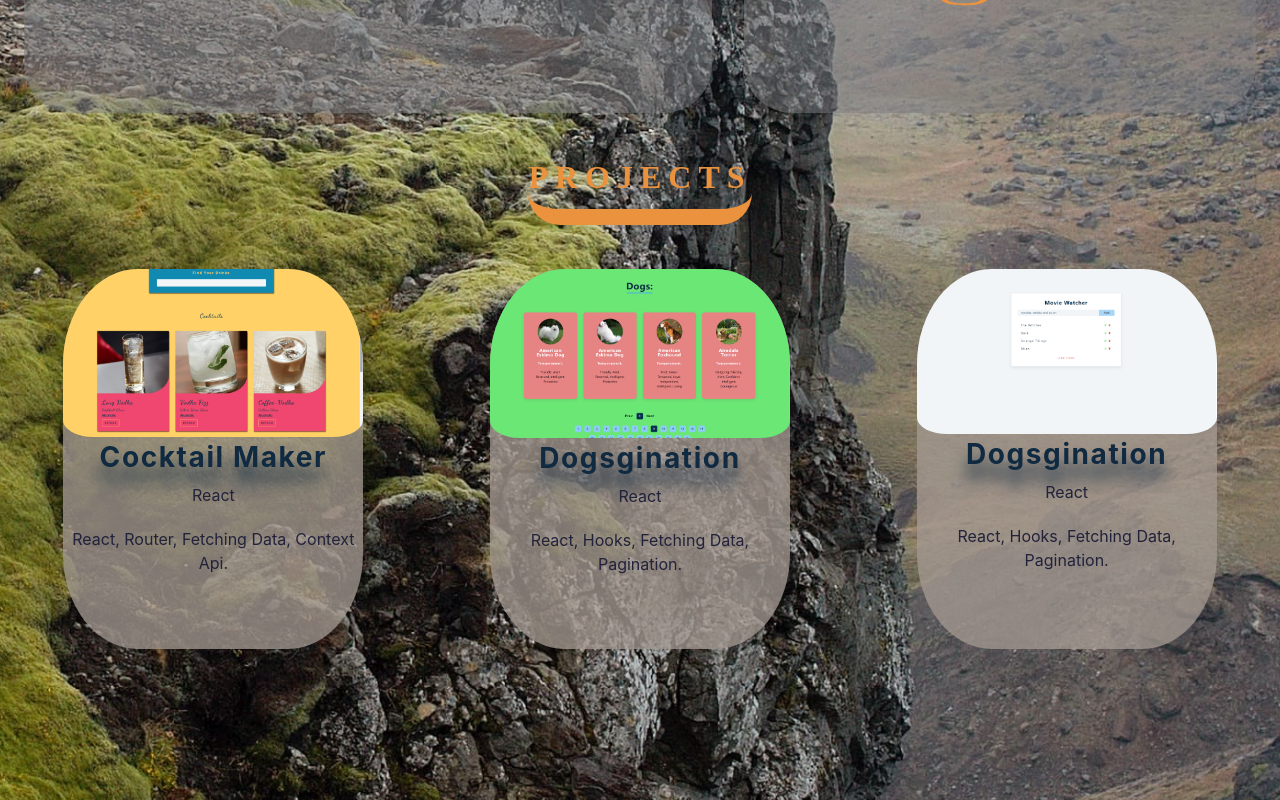
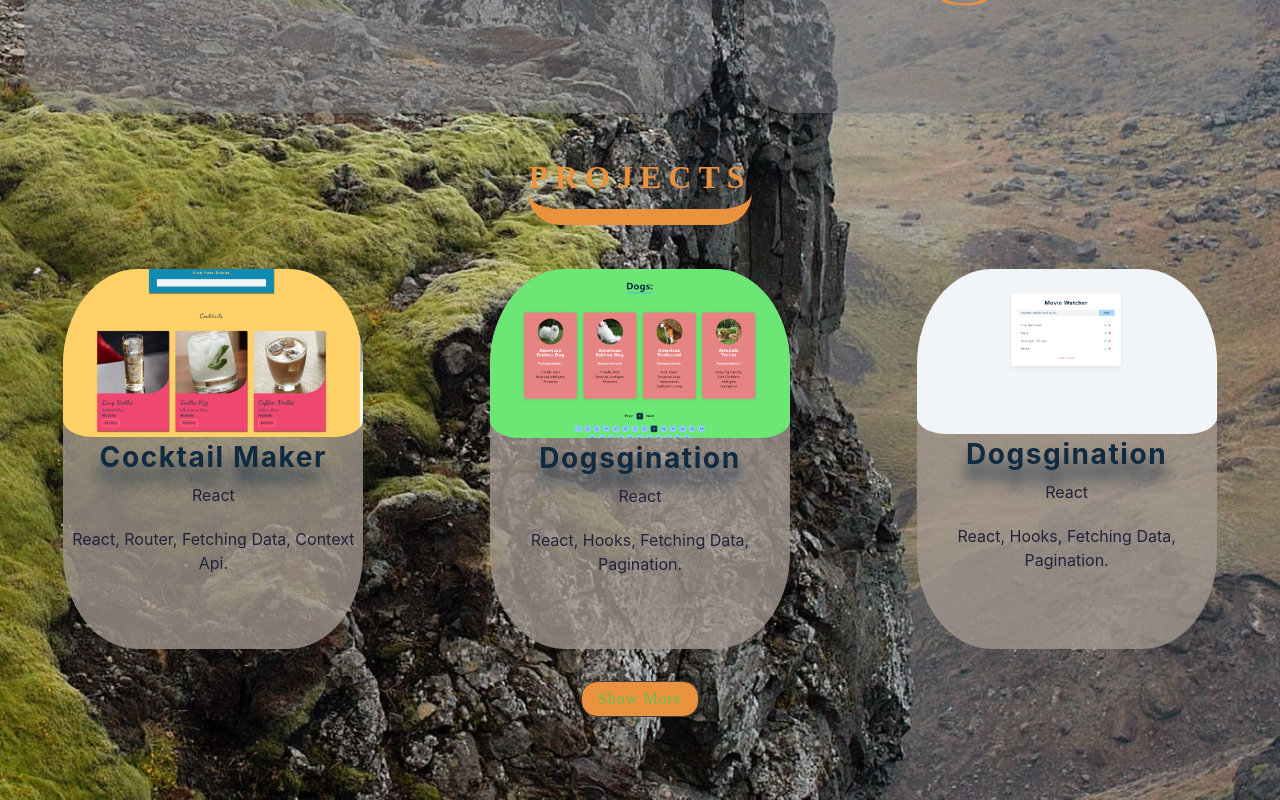
Before and after one commit to matt6852/portfolio, a React (Create React App) app: page / in a window 1280 px wide. Shown: the part 1540-2340 px from the top of the page. Built offline with nearby package versions, Linux system fonts and the light colour scheme.

Commit message:
add new app

```diff
--- a/src/components/projects.js
+++ b/src/components/projects.js
@@ -1,20 +1,44 @@
-import React from "react";
+import React,{useState} from "react";
 import Card from "./card";
 
 
-const projects = ( {data} ) => {
+const Projects = ( {data} ) => {
+  const[show,setShow] =useState(false)
+  console.log(show);
+
   return (
     <section id="projects" className="py-5">
       <div className="projects__title">
         <h2 className="projects__title-text">projects</h2>
       </div>
-      <div className="maincontainer">
-        {data.map((card)=>{
-            return <Card key = {card.id} {...card}/>
+
+      {show ? (
+        <div className="maincontainer">
+          {data.map((card) => {
+            return <Card key={card.id} {...card} />;
+          })}
+        </div>
+      ) : (
+        <div className="maincontainer">
+          {data.slice(0,3).map((card) => {
+            return <Card key={card.id} {...card} />;
+          })}
+        </div>
+      )}
+      {/* <div className="maincontainer">
+        {data.map((card) => {
+          return <Card key={card.id} {...card} />;
         })}
+      </div> */}
+
+      <div className="center">
+        <button className="click-2" onClick={() => setShow(!show)}>
+          {" "}
+          {show ? "show less" : "show more"}{" "}
+        </button>
       </div>
     </section>
   );
 };
 
-export default projects;
+export default Projects;
--- a/src/components/section.js
+++ b/src/components/section.js
@@ -12,7 +12,7 @@ import {
   FaSmileWink,
 } from "react-icons/fa";
 
-const section = () => {
+const Section = () => {
     return (
         <section id="about">
       <div className="about__title">
@@ -51,4 +51,4 @@ const section = () => {
     )
 }
 
-export default section
+export default Section
--- a/src/data.js
+++ b/src/data.js
@@ -6,6 +6,9 @@ import dogsFull from "./assets/dogsFull.png";
 import dogsSmall from "./assets/dogsSmall.png";
 import watcherFull from "./assets/watcherFull.png";
 import watcherSmall from "./assets/watcherSmall.png";
+import hakerSmall from "./assets/hakerSmall.png";
+import hakerfull from "./assets/hakerFull.png";
+
 
 export const links = [
 
@@ -82,4 +85,14 @@ export const projects = [
     webLink: "https://react-todo-watcher.netlify.app/",
     codeLink: "https://github.com/matt6852/to-do",
   },
+  {
+    id: 4,
+    title: "Haker news",
+    descriotion: "react",
+    technologi: ["reducer", "hooks", "fetching data", "pagination"],
+    imgBig: hakerfull,
+    imgSmall: hakerSmall,
+    webLink: "https://hungry-kirch-0000e6.netlify.app/",
+    codeLink: "https://github.com/matt6852/haker_news",
+  },
 ];
--- a/src/index.css
+++ b/src/index.css
@@ -714,6 +714,10 @@ h1 {
   position: relative;
   background: transparent;
 }
+.center{
+  text-align: center;
+  margin-bottom: 3rem;
+}
 
 .contacts__center {
   text-align: center;
```
Also changed, not shown: src/assets/hakerFull.png (added), src/assets/hakerSmall.png (added).
